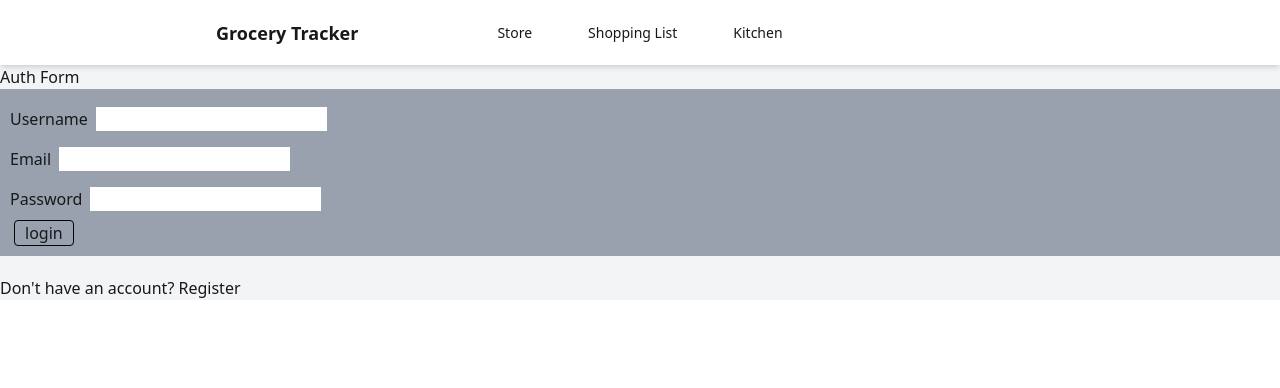
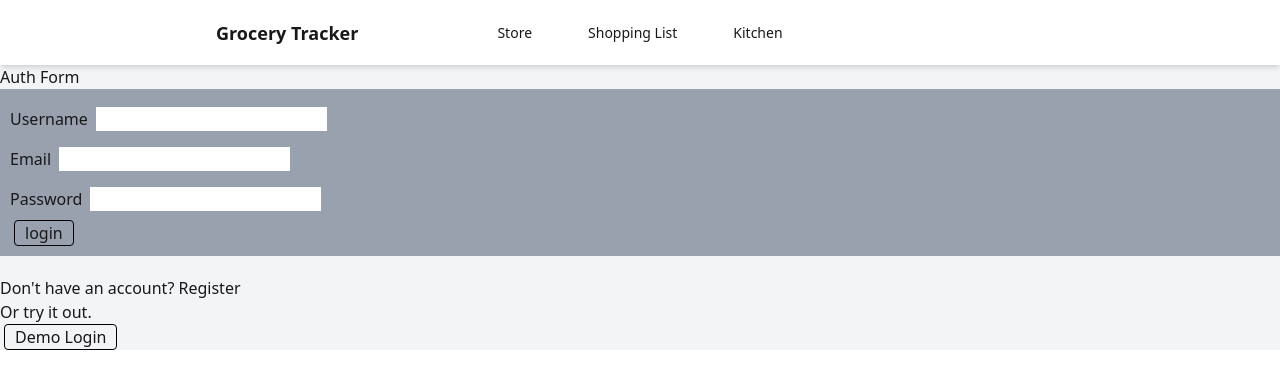
Before and after one commit to forwoodb/grocery-tracker, a Next.js app: page /login in a window 1280 px wide. Shown: the top 388 px of the page. Built offline with nearby package versions, Linux system fonts and the light colour scheme.

Commit message:
added demo login

```diff
--- a/app/components/AuthForm.jsx
+++ b/app/components/AuthForm.jsx
@@ -31,6 +31,12 @@ const AuthForm = ({ mode }) => {
     });
   };
 
+  const demoLogin = async () => {
+    setUsername("Demo");
+    setEmail("demo@demo.com");
+    setPassword("demo");
+  };
+
   return (
     <>
       <h2>Auth Form</h2>
@@ -47,6 +53,7 @@ const AuthForm = ({ mode }) => {
             type="text"
             name="username"
             id="username"
+            value={username}
             onChange={(e) => setUsername(e.target.value)}
             className="m-2 bg-white"
           />
@@ -57,6 +64,7 @@ const AuthForm = ({ mode }) => {
             type="email"
             name="email"
             id="email"
+            value={email}
             onChange={(e) => setEmail(e.target.value)}
             className="m-2 bg-white"
           />
@@ -67,6 +75,7 @@ const AuthForm = ({ mode }) => {
             type="password"
             name="password"
             id="password"
+            value={password}
             onChange={(e) => setPassword(e.target.value)}
             className="m-2 bg-white"
           />
@@ -81,6 +90,16 @@ const AuthForm = ({ mode }) => {
           {mode === "login" ? "Register" : "Log In"}
         </Link>
       </p>
+      {mode === "login" ? (
+        <>
+          <p>Or try it out.</p>
+          <Button click={demoLogin} border>
+            Demo Login
+          </Button>
+        </>
+      ) : (
+        ""
+      )}
     </>
   );
 };
```
